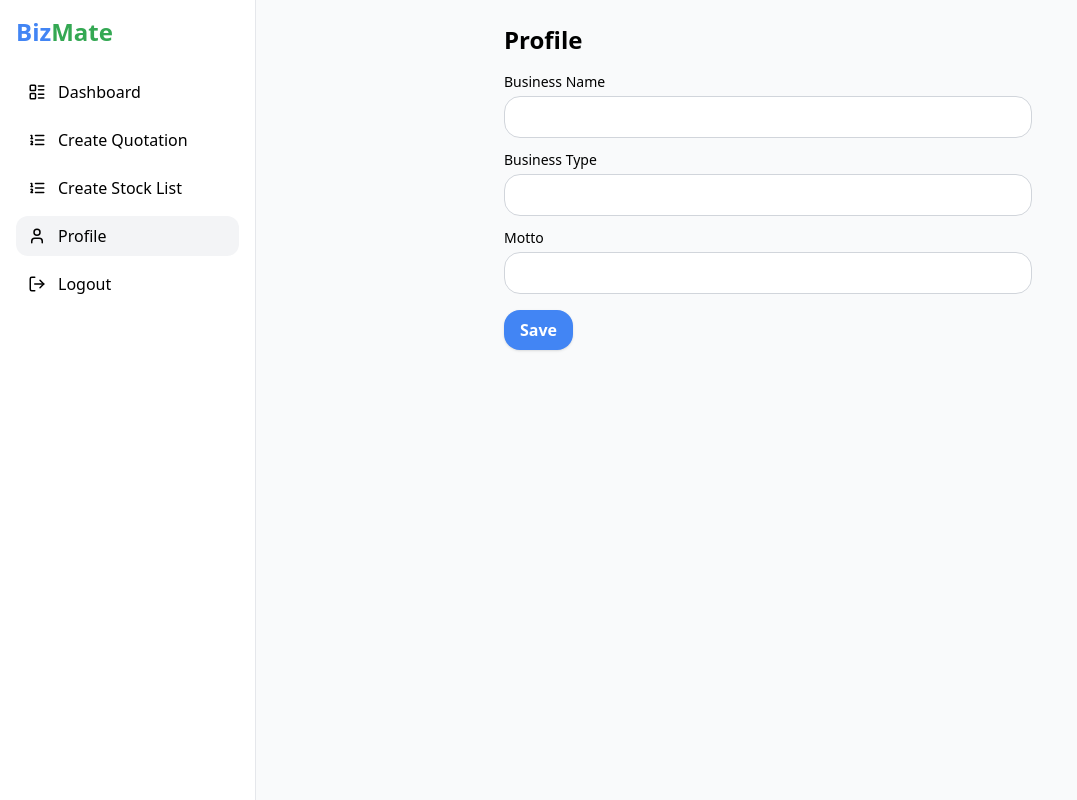
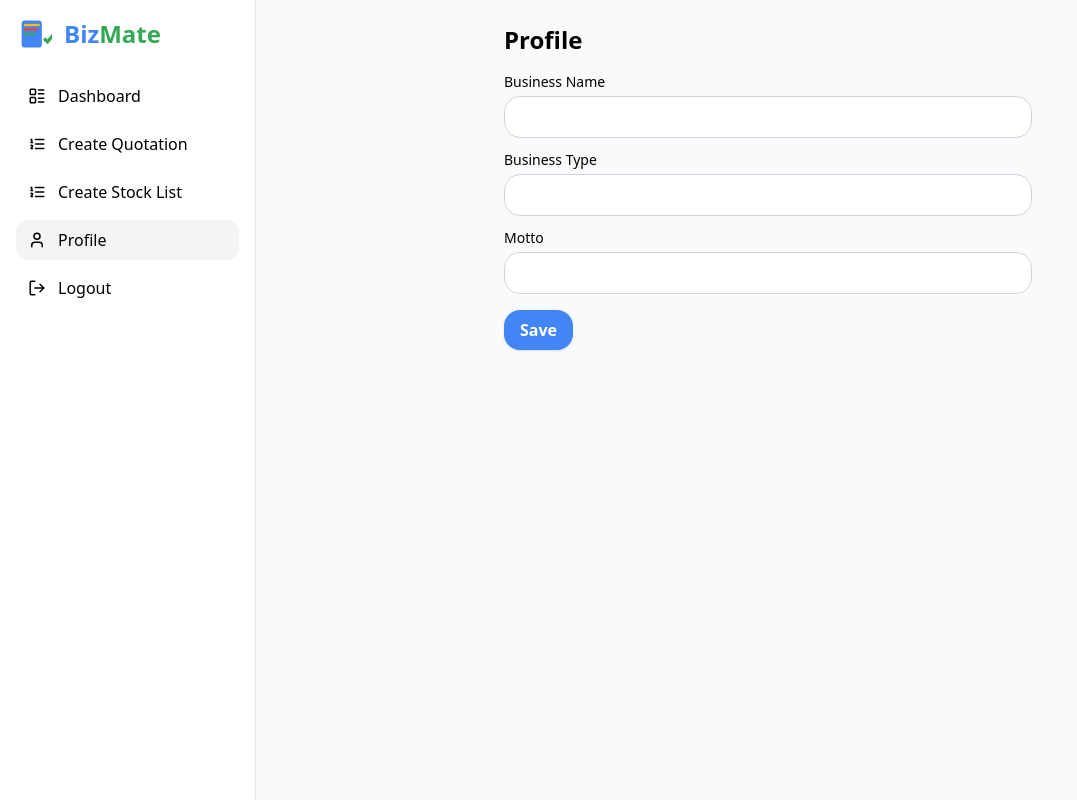
Before and after one commit to Abduldlegend/BizMate, a React (Vite) app in the folder frontend/: page /profile in a window 1280 px wide. Shown: the whole page, without its empty margins (0-1077 px from the left). Built offline with nearby package versions, Linux system fonts and the light colour scheme; no server answers; sample sign-in values are in the browser's storage.

Commit message:
logo fixed

```diff
--- a/frontend/src/components/Sidebar.jsx
+++ b/frontend/src/components/Sidebar.jsx
@@ -2,6 +2,7 @@
 import { useState, useEffect } from "react";
 import { Link, useLocation } from "react-router-dom";
 import { LayoutList, ListOrdered, User, LogOut, Menu, X } from "lucide-react";
+import Logo from "./Logo";
 
 const NavLink = ({ to, icon: Icon, label }) => {
   const { pathname } = useLocation();
@@ -34,9 +35,12 @@ export default function Sidebar() {
     <>
       {/* Mobile header with logo + toggle */}
       <div className="md:hidden flex items-center justify-between p-4 border-b bg-white">
-        <div className="text-xl font-extrabold">
-          <span className="text-googleBlue">Biz</span>
-          <span className="text-googleGreen">Mate</span>
+        <div className="flex items-center gap-2 md:gap-3 text-xl font-extrabold">
+          <Logo />
+          <div className="text-xl md:text-2xl font-extrabold">
+              <span className="text-googleBlue">Biz</span>
+              <span className="text-googleGreen">Mate</span>
+          </div>
         </div>
         <button
           onClick={() => setOpen(!open)}
@@ -62,8 +66,13 @@ export default function Sidebar() {
       >
         {/* Desktop logo */}
         <div className="hidden md:block text-2xl font-extrabold mb-6">
-          <span className="text-googleBlue">Biz</span>
-          <span className="text-googleGreen">Mate</span>
+          <div className="flex items-center gap-2 md:gap-3">
+                <Logo />
+                <div className="text-xl md:text-2xl font-extrabold">
+                  <span className="text-googleBlue">Biz</span>
+                  <span className="text-googleGreen">Mate</span>
+                </div>
+              </div>
         </div>
 
         <nav className="flex flex-col gap-2">
```
